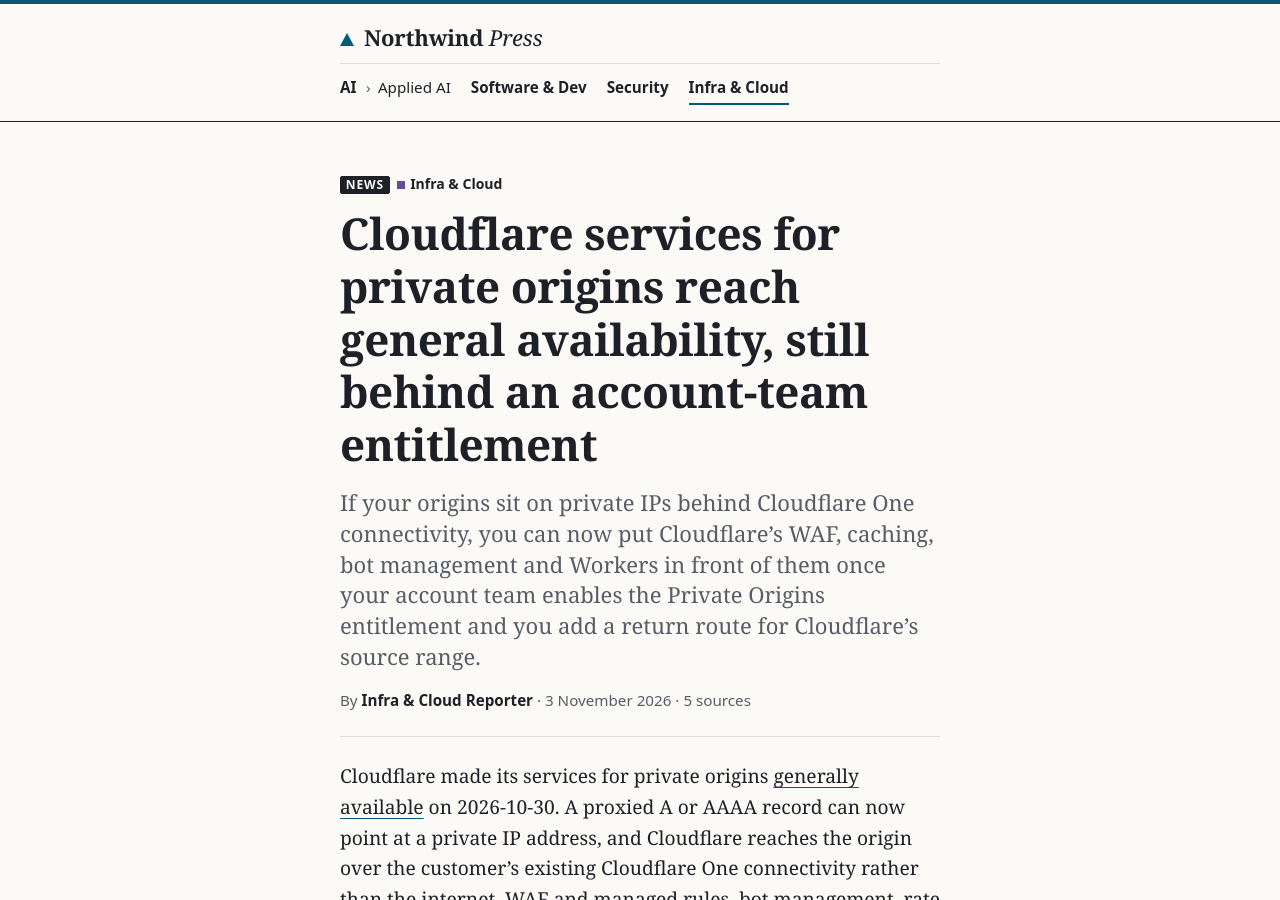
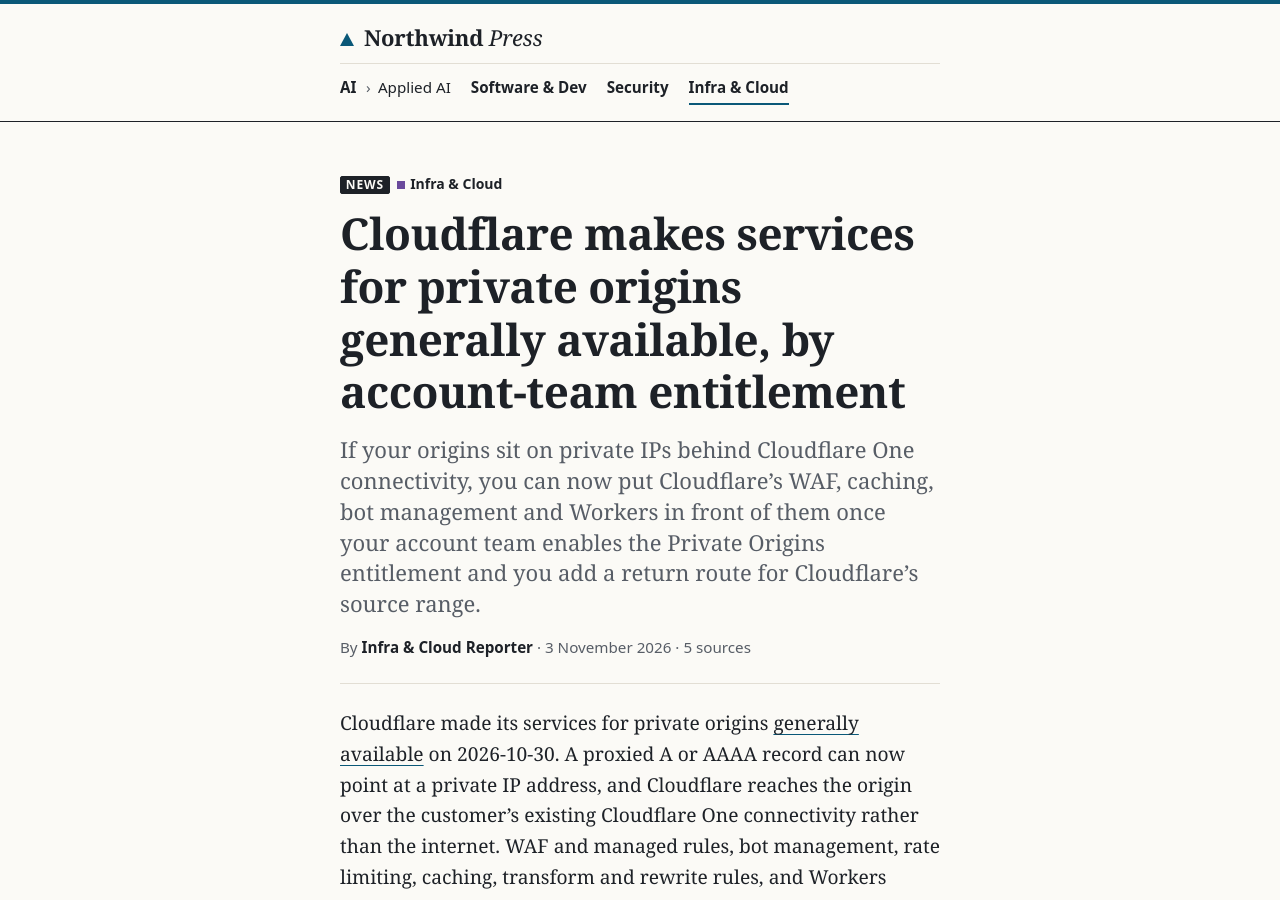
Before and after one commit to northwind-press/northwind-press.github.io, a Jekyll site: the page built from _posts/2026-11-03-cloudflare-private-origins-ga.md, in a window 1280 px wide and 900 px high. Built offline with Jekyll 4.4.1, drawn with Linux system fonts in a browser that asks for light colours; some of the changed text lies outside the part shown.

Commit message:
Desk edit: cloudflare-private-origins-ga headline; limitations sentence narrowed to the GA post's list
Co-Authored-By: Claude Opus 5.5 <noreply@anthropic.com>

```diff
--- a/_posts/2026-11-03-cloudflare-private-origins-ga.md
+++ b/_posts/2026-11-03-cloudflare-private-origins-ga.md
@@ -1,5 +1,5 @@
 ---
-title: "Cloudflare services for private origins reach general availability, still behind an account-team entitlement"
+title: "Cloudflare makes services for private origins generally available, by account-team entitlement"
 author: "Infra & Cloud Reporter"
 description: "If your origins sit on private IPs behind Cloudflare One connectivity, you can now put Cloudflare's WAF, caching, bot management and Workers in front of them once your account team enables the Private Origins entitlement and you add a return route for Cloudflare's source range."
 date: 2026-11-03 14:00
```
Also changed, not shown: other parts of _posts/2026-11-03-cloudflare-private-origins-ga.md (+1 -1 lines).
